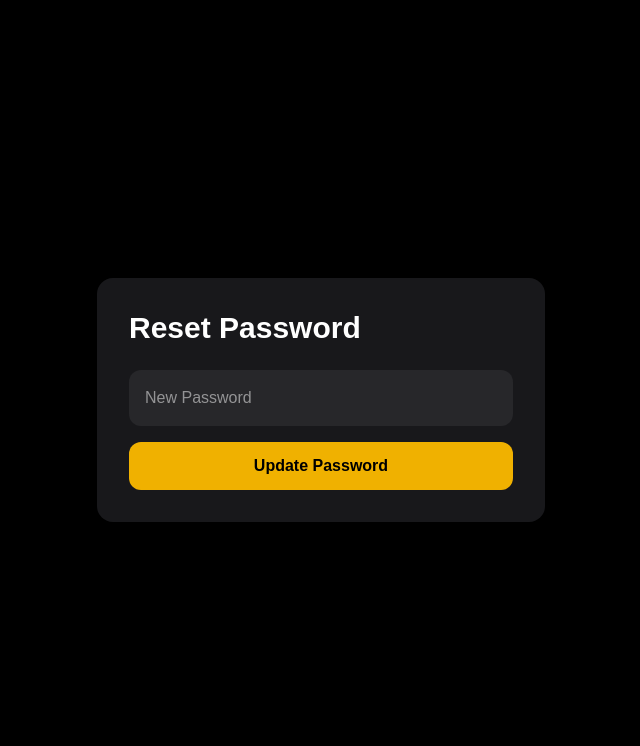
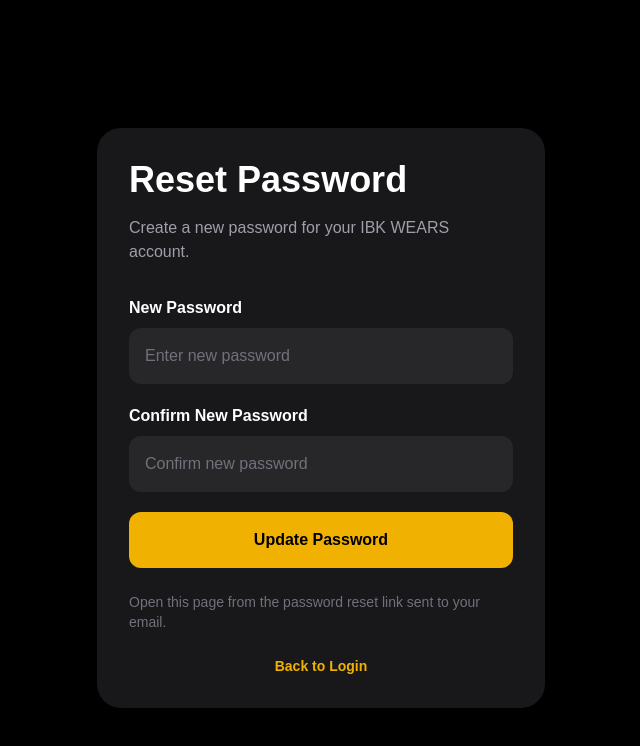
Before and after one commit to taiwo-val/ibk-wears, a Next.js app: page /reset-password in a window 1280 px wide. Shown: the top 746 px of the page, without its empty margins (319-959 px from the left). Built offline with nearby package versions, Linux system fonts and the light colour scheme; no server answers.

Commit message:
Fix social media links in footer

```diff
--- a/app/contact/page.tsx
+++ b/app/contact/page.tsx
@@ -16,19 +16,19 @@ export default function ContactPage() {
           <div className="space-y-6 rounded-2xl bg-zinc-900 p-8">
 
             <p>
-              <strong>Phone:</strong> +234 810 623 213
+              <strong>Phone:</strong> +234 8067942779
             </p>
 
             <p>
-              <strong>Email:</strong> info@ibkwears.com
+              <strong>Email:</strong> ibiks20@gmail.com
             </p>
 
             <p>
-              <strong>WhatsApp:</strong> +234 810 623 213
+              <strong>WhatsApp:</strong> +234 8067942779
             </p>
 
             <p>
-              <strong>Address:</strong> Lagos, Nigeria
+              <strong>Address:</strong> Osun State, Nigeria
             </p>
 
           </div>
--- a/app/login/page.tsx
+++ b/app/login/page.tsx
@@ -178,12 +178,15 @@ export default function LoginPage() {
               Create an account
             </Link>
 
-            <Link
-  href="/forgot-password"
-  className="text-sm text-yellow-500 hover:underline"
->
-  Forgot Password?
-</Link>
+
+            <div className="mt-2 text-right">
+  <Link
+    href="/forgot-password"
+    className="text-sm font-semibold text-yellow-500 hover:underline"
+  >
+    Forgot Password?
+  </Link>
+</div>
 
           </div>
 
--- a/app/reset-password/page.tsx
+++ b/app/reset-password/page.tsx
@@ -1,18 +1,69 @@
 "use client";
 
-import { useState } from "react";
+import Link from "next/link";
+import { FormEvent, useEffect, useState } from "react";
+import { useRouter } from "next/navigation";
+import toast from "react-hot-toast";
 import { supabaseBrowser } from "@/lib/supabase-browser";
-import toast from "react-hot-toast";
-import { useRouter } from "next/navigation";
 
 export default function ResetPasswordPage() {
-  const [password, setPassword] = useState("");
   const router = useRouter();
 
-  async function updatePassword(e: React.FormEvent) {
+  const [password, setPassword] =
+    useState("");
+
+  const [confirmPassword, setConfirmPassword] =
+    useState("");
+
+  const [loading, setLoading] =
+    useState(false);
+
+  const [ready, setReady] =
+    useState(false);
+
+  useEffect(() => {
+    const {
+      data: authListener,
+    } =
+      supabaseBrowser.auth.onAuthStateChange(
+        (event) => {
+          if (
+            event === "PASSWORD_RECOVERY"
+          ) {
+            setReady(true);
+          }
+        }
+      );
+
+    return () => {
+      authListener.subscription.unsubscribe();
+    };
+  }, []);
+
+  async function handleSubmit(
+    e: FormEvent<HTMLFormElement>
+  ) {
     e.preventDefault();
 
-    const { error } = await supabaseBrowser.auth.updateUser({
+    if (password.length < 6) {
+      toast.error(
+        "Password must be at least 6 characters."
+      );
+      return;
+    }
+
+    if (password !== confirmPassword) {
+      toast.error(
+        "Passwords do not match."
+      );
+      return;
+    }
+
+    setLoading(true);
+
+    try {
+      const { error } =
+        await supabaseBrowser.auth.updateUser({
           password,
         });
 
@@ -21,35 +72,122 @@ export default function ResetPasswordPage() {
         return;
       }
 
-    toast.success("Password updated successfully!");
+      toast.success(
+        "Password updated successfully!"
+      );
+
+      setTimeout(() => {
         router.push("/login");
+      }, 1500);
+    } catch (error) {
+      console.error(
+        "Reset password error:",
+        error
+      );
+
+      toast.error(
+        "Something went wrong. Please try again."
+      );
+    } finally {
+      setLoading(false);
+    }
   }
 
   return (
-    <main className="min-h-screen flex items-center justify-center bg-black">
-      <form
-        onSubmit={updatePassword}
-        className="w-full max-w-md rounded-2xl bg-zinc-900 p-8"
-      >
-        <h1 className="mb-6 text-3xl font-bold text-white">
+    <main className="min-h-screen bg-black px-6 pt-32 pb-20 text-white">
+      <div className="mx-auto max-w-md">
+
+        <div className="rounded-3xl bg-zinc-900 p-8 shadow-2xl">
+
+          <h1 className="text-4xl font-black">
             Reset Password
           </h1>
 
+          <p className="mt-4 text-zinc-400">
+            Create a new password for your IBK WEARS account.
+          </p>
+
+          <form
+            onSubmit={handleSubmit}
+            className="mt-8 space-y-5"
+          >
+
+            <div>
+              <label
+                htmlFor="password"
+                className="mb-2 block font-semibold"
+              >
+                New Password
+              </label>
+
               <input
+                id="password"
                 type="password"
-          placeholder="New Password"
                 required
+                minLength={6}
+                autoComplete="new-password"
+                placeholder="Enter new password"
                 value={password}
-          onChange={(e) => setPassword(e.target.value)}
-          className="mb-4 w-full rounded-xl bg-zinc-800 p-4 text-white"
+                onChange={(e) =>
+                  setPassword(e.target.value)
+                }
+                className="w-full rounded-xl bg-zinc-800 p-4 text-white outline-none placeholder:text-zinc-500 focus:ring-2 focus:ring-yellow-500"
               />
+            </div>
+
+            <div>
+              <label
+                htmlFor="confirmPassword"
+                className="mb-2 block font-semibold"
+              >
+                Confirm New Password
+              </label>
+
+              <input
+                id="confirmPassword"
+                type="password"
+                required
+                minLength={6}
+                autoComplete="new-password"
+                placeholder="Confirm new password"
+                value={confirmPassword}
+                onChange={(e) =>
+                  setConfirmPassword(
+                    e.target.value
+                  )
+                }
+                className="w-full rounded-xl bg-zinc-800 p-4 text-white outline-none placeholder:text-zinc-500 focus:ring-2 focus:ring-yellow-500"
+              />
+            </div>
 
             <button
-          className="w-full rounded-xl bg-yellow-500 py-3 font-bold text-black"
+              type="submit"
+              disabled={loading}
+              className="w-full rounded-xl bg-yellow-500 py-4 font-bold text-black transition hover:bg-yellow-400 disabled:cursor-not-allowed disabled:opacity-50"
             >
-          Update Password
+              {loading
+                ? "Updating..."
+                : "Update Password"}
             </button>
+
           </form>
+
+          {!ready && (
+            <p className="mt-6 text-sm text-zinc-500">
+              Open this page from the password reset link sent to your email.
+            </p>
+          )}
+
+          <Link
+            href="/login"
+            className="mt-6 block text-center text-sm font-semibold text-yellow-500 hover:underline"
+          >
+            Back to Login
+          </Link>
+
+        </div>
+
+      </div>
     </main>
   );
 }
```
Also changed, not shown: components/layout/Footer.tsx (+86 -20 lines). Lines whose indentation alone changed are shown as unchanged.
